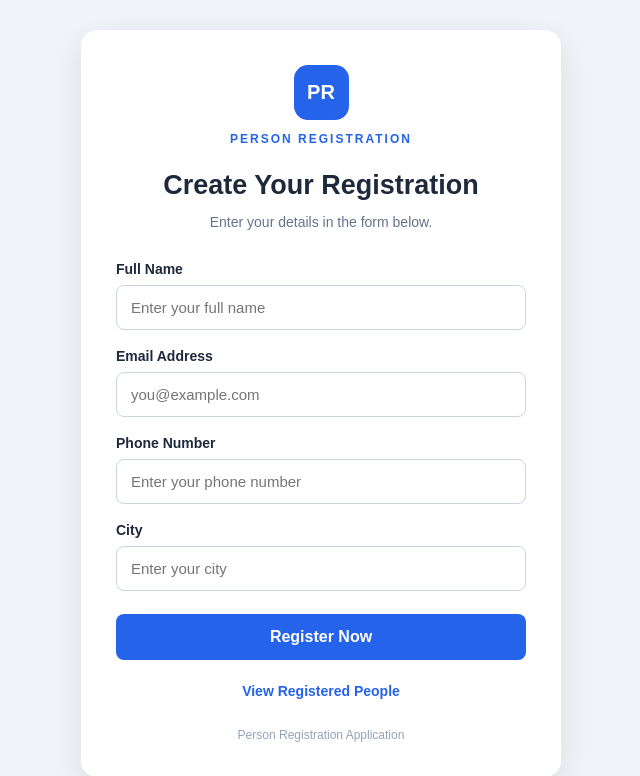
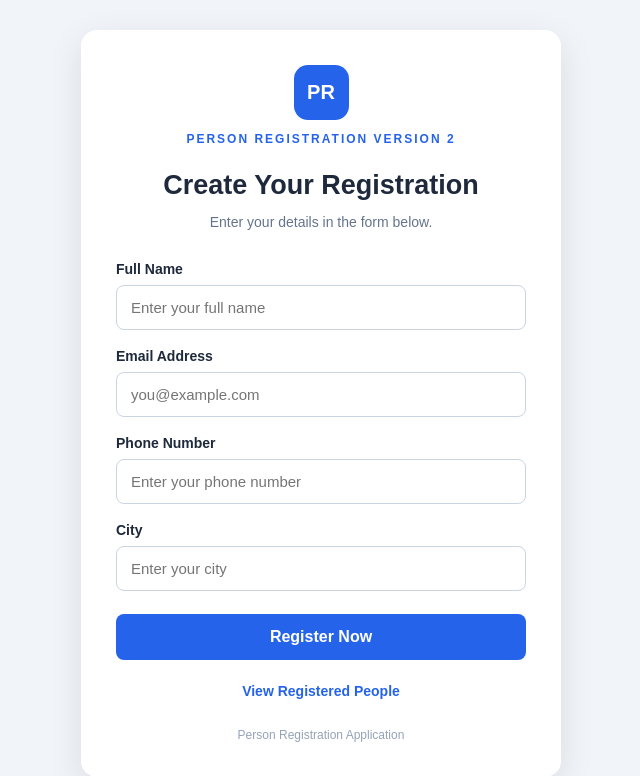
Before and after one commit to tejas3227/Cloud-DevOps-Project, a Flask app: page / in a window 1280 px wide. Shown: the top 776 px of the page, without its empty margins (319-959 px from the left). Run offline with Flask 3, Linux system fonts and the light colour scheme; parts of the project's set-up code (start-up, migrations or seed data) failed here and were passed over; some libraries are stand-ins or nearby versions.

Commit message:
Update frontend heading to version 2

```diff
--- a/templates/index.html
+++ b/templates/index.html
@@ -17,7 +17,7 @@
 
             <div class="brand">
                 <div class="brand-icon">PR</div>
-                <p class="brand-name">PERSON REGISTRATION</p>
+                <p class="brand-name">PERSON REGISTRATION VERSION 2</p>
             </div>
 
             <h1>Create Your Registration</h1>
```
